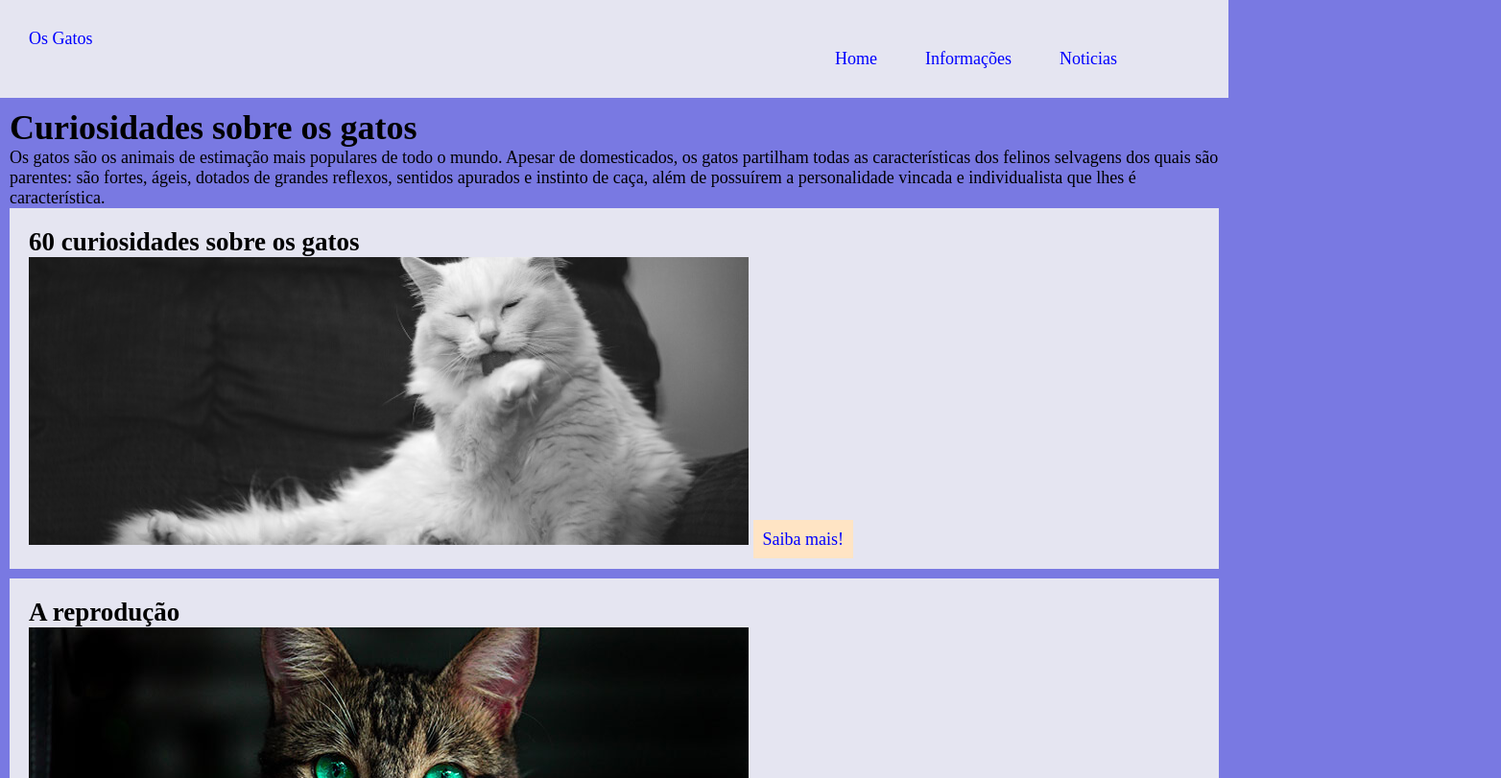
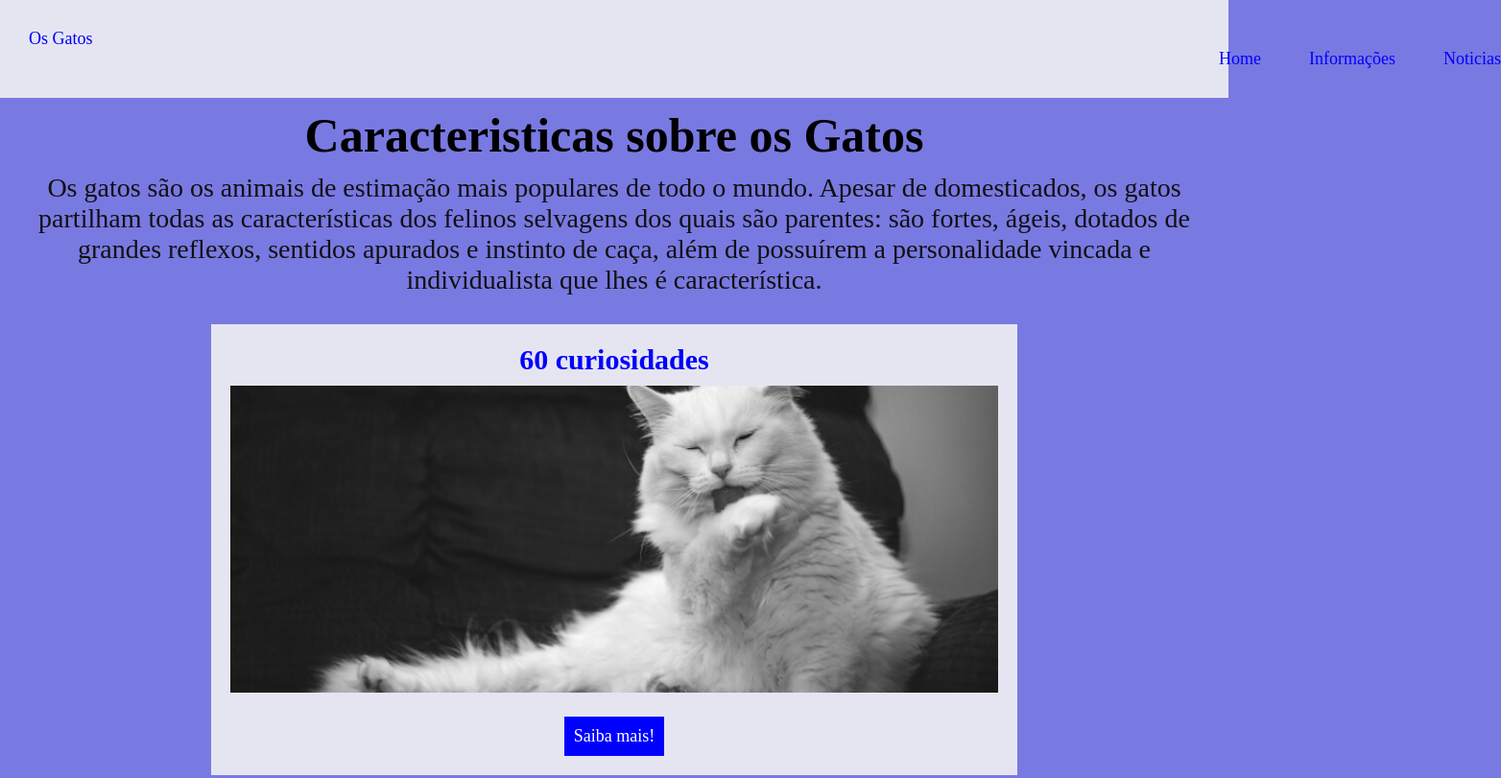
Before and after one commit to PalomaC26/site, a plain HTML site: page index.html in a window 1280 px wide. Shown: the top 811 px of the page at 96% size, 1564 px wide, since content can reach past the window. Drawn offline with Linux system fonts and the light colour scheme.

Commit message:
modificado css

```diff
--- a/estilo.css
+++ b/estilo.css
@@ -22,11 +22,19 @@ body {
   text-decoration: none;
 }
 
+.rodape {
+  background-color:rgb(229, 229, 241);
+  color:blue;
+  padding: 20px;
+  text-align: center;
+}
+
 .botao {
-  background-color: bisque;
-  color:blue;
+  background-color: blue;
+  color:white;
   text-decoration: none;
   padding: 10px;
+  display: inline-block;
 
 }
 
@@ -34,33 +42,53 @@ body {
   background-color: rgb(229, 229, 241);
   padding: 20px;
   margin-bottom: 10px;
+  width: 800px;
+  text-align: center;
+  margin-left: auto;
+  margin-right: auto;
 }
 
-
-.rodape {
-  background-color:rgb(229, 229, 241);
-  color:blue;
-  padding: 20px;
+.materia img {
+  width: 100%;
+  margin-bottom: 20px;
 }
 
-main {
-  padding: 10px;
+.materia h1 {
+  margin-bottom: 10px;
+  font-size: 30px;
+  color: blue;
 }
 
 .menu {
   display: flex;
   list-style: none;
-  margin-left: 800px;
+  margin-left: 1200px;
 }
 
 .menu a:hover {
   color:rgb(229, 229, 241)
 }
 
+.menu li{
+  margin-right: 50px;
+}
 
 
-.menu li{
-margin-right: 50px;
+main {
+  padding: 10px;
+}
+
+.titulo {
+  text-align: center;
+  margin-bottom: 10px;
+  font-size: 50px;
+}
+
+.texto {
+  text-align: center;
+  margin-bottom: 30px;
+  font-size: 28px;
+  color: rgb(17, 17, 17)
 }
 
 .navegação {
--- a/index.html
+++ b/index.html
@@ -22,13 +22,13 @@
 </header>
 
 <main>
-<h1>Curiosidades sobre os gatos</h1>
- <p>  Os gatos são os animais de estimação mais populares de todo o mundo. Apesar de domesticados, os gatos partilham todas as características dos felinos selvagens dos quais são parentes: são fortes, ágeis, dotados de grandes reflexos, sentidos apurados e instinto de caça, além de possuírem a personalidade vincada e individualista que lhes é característica.<p></p>
+<h1 class="titulo">Caracteristicas sobre os Gatos</h1>
+<p class="texto">Os gatos são os animais de estimação mais populares de todo o mundo. Apesar de domesticados, os gatos partilham todas as características dos felinos selvagens dos quais são parentes: são fortes, ágeis, dotados de grandes reflexos, sentidos apurados e instinto de caça, além de possuírem a personalidade vincada e individualista que lhes é característica.</p>
 
 
     <!--materia 1-->
     <article class="materia">
-    <h1>60 curiosidades sobre os gatos</h1>
+    <h1>60 curiosidades</h1>
     <img src="-gatos-.jpg">
     <a class="botao" href="https://www.hospvetsantamarinha.com/blog/category/comportamento/">Saiba mais!</a>
     </article>
```
